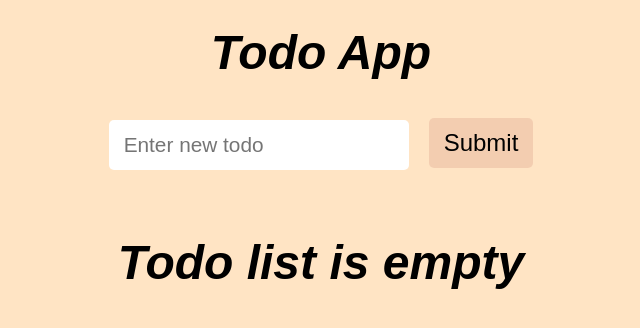
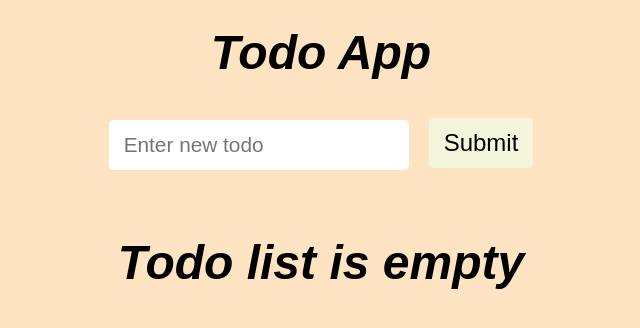
Before and after one commit to VladimirovRoman/todo-project, a React (Create React App) app: page / in a window 1280 px wide. In both pictures the pointer is over the button "Submit". Shown: the top 328 px of the page, without its empty margins (319-959 px from the left). Built offline with nearby package versions, Linux system fonts and the light colour scheme.

Commit message:
Update Button.module.css

```diff
--- a/src/components/UI/Button.module.css
+++ b/src/components/UI/Button.module.css
@@ -7,11 +7,9 @@
 	padding: 10px 15px;
 	border: none;
 	border-radius: 5px;
-
 }
 
 .button:hover {
-	background-color: rgba(141, 0, 0, 0.102);
+	background-color: beige;
 	transform: translateY(-2px);
-
 }
```
